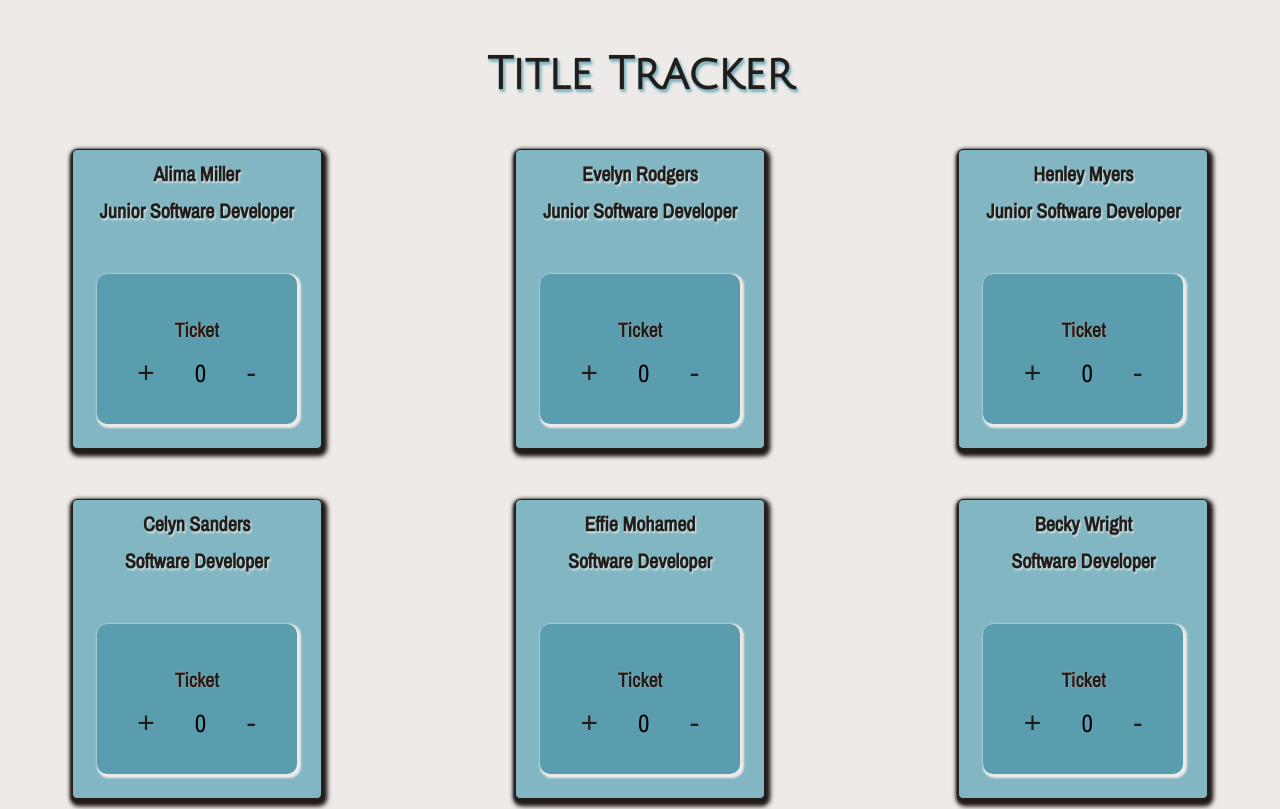
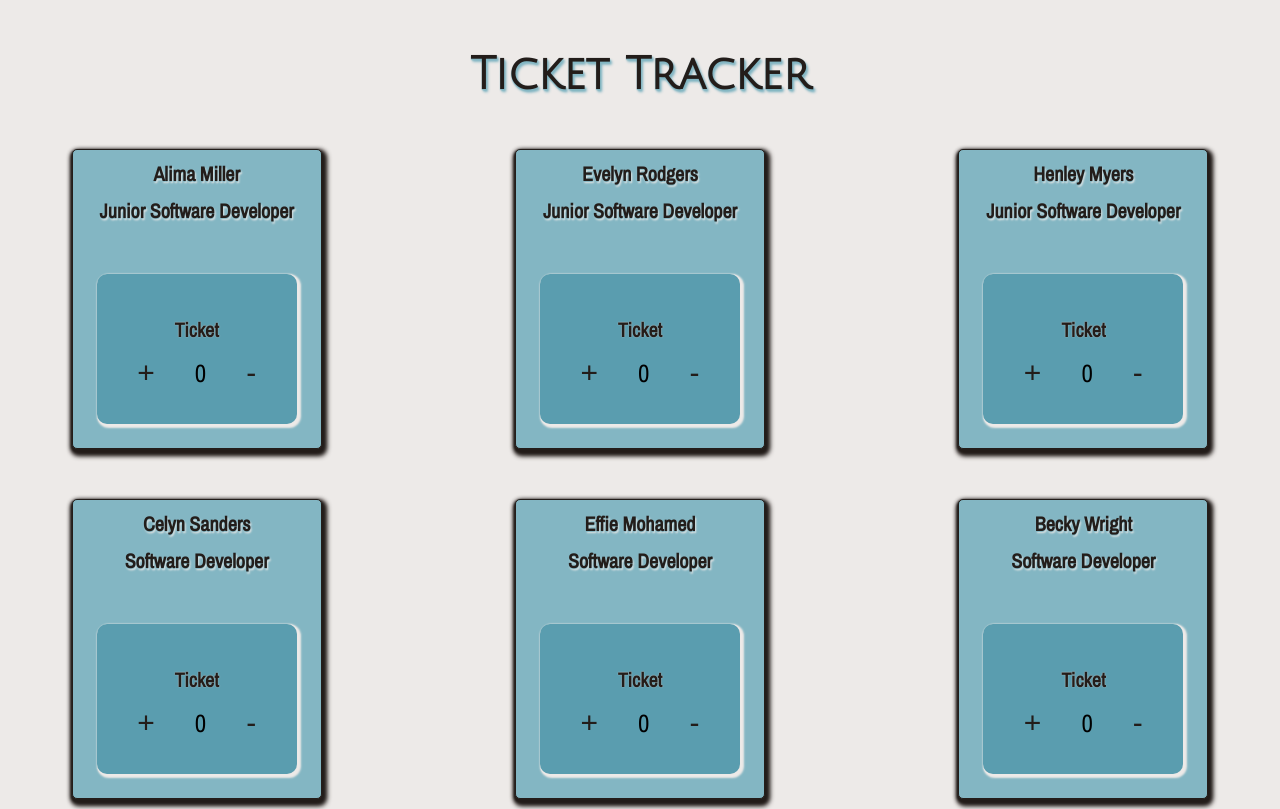
Before and after one commit to Khadijat98/ticket-tracker, a React (Create React App) app: page / in a window 1280 px wide. Shown: the top 809 px of the page. Built offline with nearby package versions, Linux system fonts and the light colour scheme.

Commit message:
changed title

```diff
--- a/src/App.jsx
+++ b/src/App.jsx
@@ -7,7 +7,7 @@ const App = () => {
   return (
     <>
     <div className="app">
-    <h1 className="app__title">Title Tracker</h1>
+    <h1 className="app__title">Ticket Tracker</h1>
     <section>
         <Employee employeesArr={team}/>
     </section>
```
